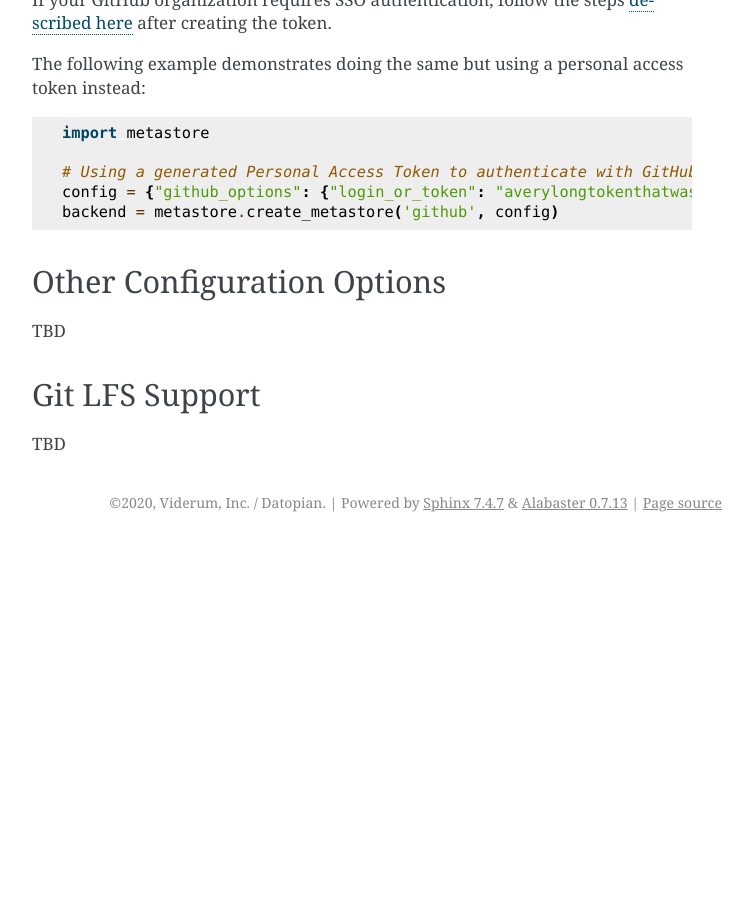
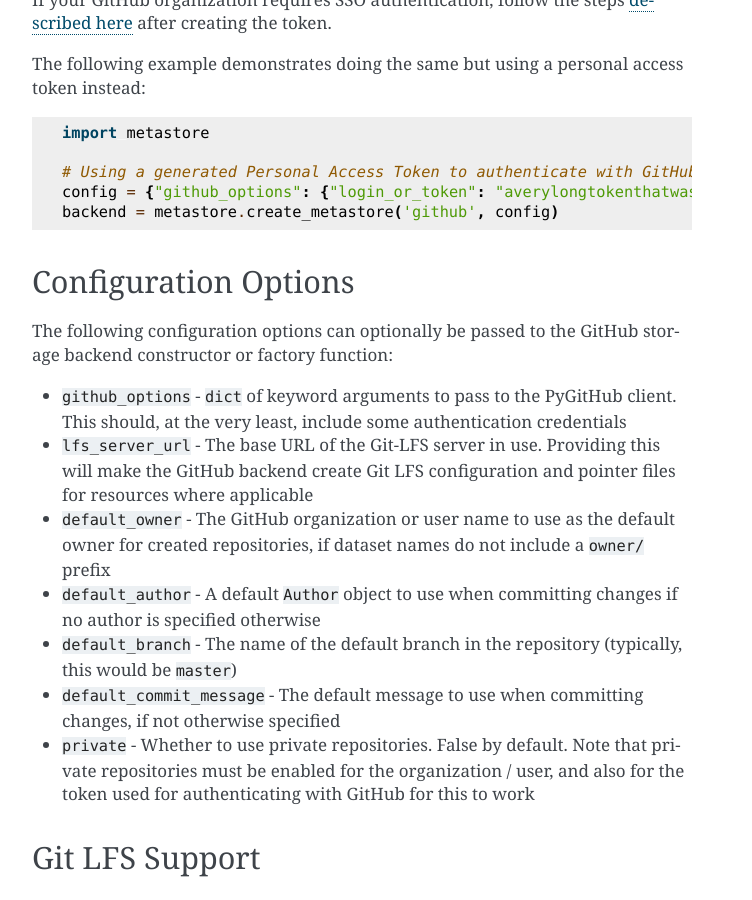
Before and after one commit to datopian/metastore-lib, a Sphinx documentation site: the page built from docs/backends/github.md, in a window 1280 px wide and 900 px high, scrolled down 911 px. Shown: the whole window, without its empty margins (388-1140 px from the left). Built offline with Sphinx 7.4.7, drawn with Linux system fonts in a browser that asks for light colours; the version number could not be read and is left out; before the commit the page ends 1453 px from its top, so only the background shows below that; some of the changed text lies outside the part shown.

Commit message:
Document GitHub backend options in docs

````diff
--- a/docs/backends/github.md
+++ b/docs/backends/github.md
@@ -53,9 +53,27 @@
 backend = metastore.create_metastore('github', config)
 ```
 
-## Other Configuration Options
+## Configuration Options
 
-TBD
+The following configuration options can optionally be passed to the GitHub storage
+backend constructor or factory function:
+
+* `github_options` - `dict` of keyword arguments to pass to the PyGitHub client.
+This should, at the very least, include some authentication credentials
+* `lfs_server_url` - The base URL of the Git-LFS server in use. Providing this
+will make the GitHub backend create Git LFS configuration and pointer files for
+resources where applicable
+* `default_owner` - The GitHub organization or user name to use as the default
+owner for created repositories, if dataset names do not include a `owner/` prefix
+* `default_author` - A default `Author` object to use when committing changes
+if no author is specified otherwise
+* `default_branch` - The name of the default branch in the repository (typically,
+this would be `master`)
+* `default_commit_message` - The default message to use when committing changes,
+if not otherwise specified
+* `private` - Whether to use private repositories. False by default. Note that
+private repositories must be enabled for the organization / user, and also
+for the token used for authenticating with GitHub for this to work
 
 ## Git LFS Support
 
````
Also changed, not shown: 1 other file.
